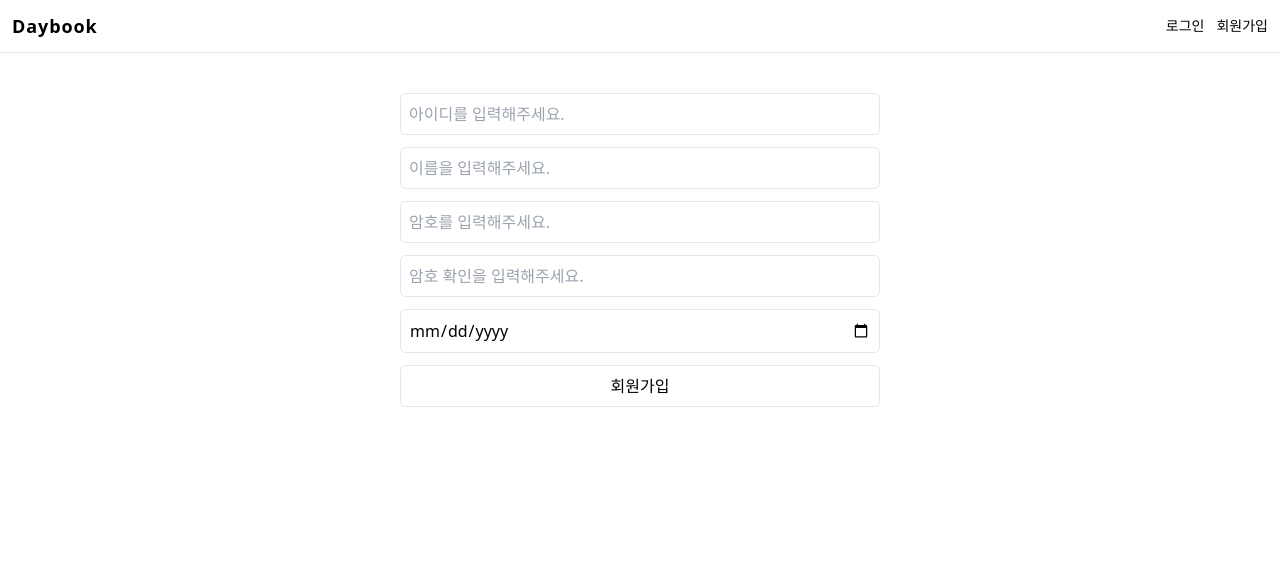
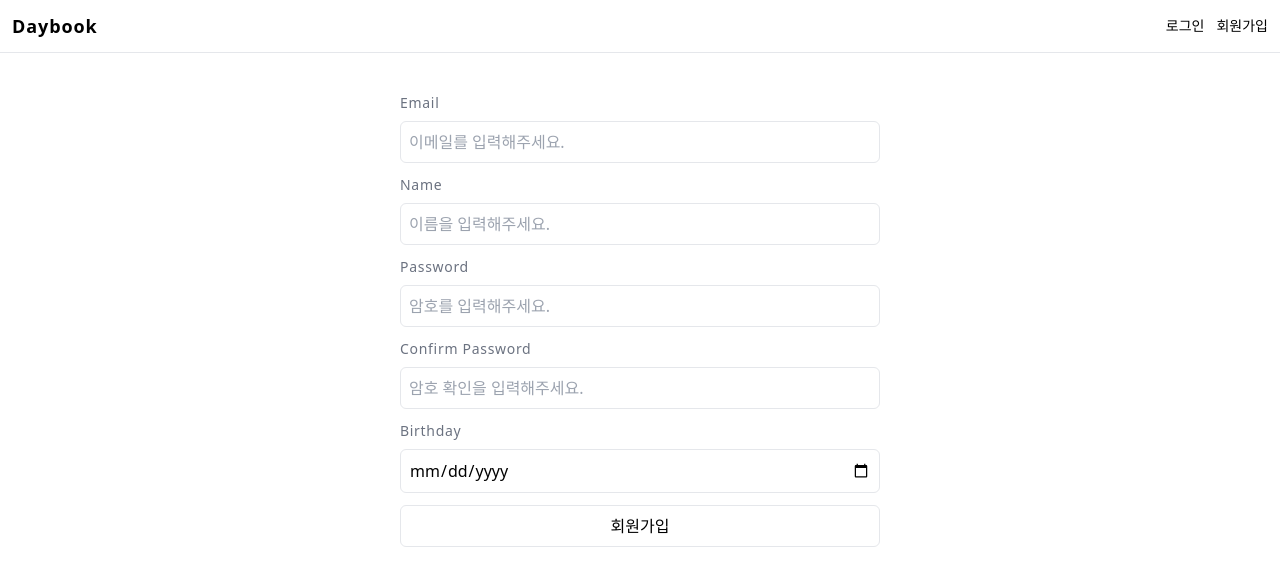
Before and after one commit to code1iners/daybook-frontend-nextjs, a Next.js app: page /auth/sign-up in a window 1280 px wide. Shown: the top 586 px of the page. Built offline with nearby package versions, Linux system fonts and the light colour scheme.

Commit message:
Improved sign up, sign in input by label.

```diff
--- a/components/input.tsx
+++ b/components/input.tsx
@@ -25,22 +25,28 @@ export type InputType =
   | "week";
 
 interface InputProps {
+  htmlId?: string;
   register: UseFormRegisterReturn;
   type?: InputType;
   placeholder?: string;
   errors?: string[];
+  children?: React.ReactNode;
 }
 
 export default function Input({
+  htmlId,
   register,
   type = "text",
   placeholder = "입력창",
   errors,
+  children,
 }: InputProps) {
   return (
     <div className="flex flex-col gap-2">
+      {children}
       {/* Input */}
       <input
+        id={htmlId}
         className="border p-2 rounded-md"
         type={type}
         placeholder={placeholder}
--- a/libs/clients/validators.ts
+++ b/libs/clients/validators.ts
@@ -3,3 +3,5 @@ export const isPasswordValid = (text: string) =>
 
 export const isEmailValid = (text: string) =>
   /\b[\w\.-]+@[\w\.-]+\.\w{2,4}\b/gi.test(text);
+
+export const isFuture = (text: string) => new Date(text).getTime() < Date.now();
--- a/pages/auth/sign-in.tsx
+++ b/pages/auth/sign-in.tsx
@@ -54,16 +54,22 @@ export default function SignIn() {
         onSubmit={handleSubmit(onSubmit)}
       >
         <Input
-          type="text"
-          placeholder="아이디를 입력해주세요."
+          htmlId="input-email"
+          type="email"
+          placeholder="이메일을 입력해주세요."
           register={register("email", {
-            required: "아이디를 입력해주세요.",
+            required: "이메일을 입력해주세요.",
             validate: { isEmailValid },
           })}
           errors={[errors.email?.message ?? ""]}
-        />
+        >
+          <label className="input-label" htmlFor="input-email">
+            email
+          </label>
+        </Input>
 
         <Input
+          htmlId="input-password"
           type="password"
           placeholder="암호를 입력해주세요."
           register={register("password", {
@@ -71,7 +77,11 @@ export default function SignIn() {
             validate: { isPasswordValid },
           })}
           errors={[errors.password?.message ?? ""]}
-        />
+        >
+          <label className="input-label" htmlFor="input-password">
+            password
+          </label>
+        </Input>
 
         <HorizontalSimpleButton text="로그인" />
       </form>
--- a/pages/auth/sign-up.tsx
+++ b/pages/auth/sign-up.tsx
@@ -2,7 +2,11 @@ import { useRouter } from "next/router";
 import { useForm } from "react-hook-form";
 import { axiosClient } from "@/libs/clients/axios";
 import { useProtect } from "@/libs/clients/use-protect";
-import { isEmailValid, isPasswordValid } from "@/libs/clients/validators";
+import {
+  isEmailValid,
+  isPasswordValid,
+  isFuture,
+} from "@/libs/clients/validators";
 import { Environments } from "constants/environments";
 import HorizontalSimpleButton from "@/components/horizontal-simple-button";
 import Input from "@/components/input";
@@ -12,7 +16,7 @@ export interface SignUpForm {
   name: string;
   password: string;
   confirmPassword: string;
-  birthday: string;
+  birthdate: string;
 }
 
 export default function SignUp() {
@@ -34,7 +38,7 @@ export default function SignUp() {
           email: form.email,
           name: form.name,
           password: form.password,
-          birthday: form.birthday,
+          birthdate: form.birthdate,
         }
       );
 
@@ -47,6 +51,7 @@ export default function SignUp() {
       console.error(error);
     }
   };
+  console.log(errors.birthdate);
 
   return (
     <article className="p-10 flex flex-col items-center">
@@ -56,10 +61,11 @@ export default function SignUp() {
       >
         <div className="flex flex-col gap-2">
           <Input
+            htmlId="input-email"
             type="email"
-            placeholder="아이디를 입력해주세요."
+            placeholder="이메일를 입력해주세요."
             register={register("email", {
-              required: "아이디를 입력해주세요.",
+              required: "이메일를 입력해주세요.",
               validate: { isEmailValid },
             })}
             errors={[
@@ -68,22 +74,32 @@ export default function SignUp() {
                 ? "이메일 형식이 올바르지 않습니다."
                 : "",
             ]}
-          />
+          >
+            <label className="input-label" htmlFor="input-email">
+              email
+            </label>
+          </Input>
         </div>
 
         <div className="flex flex-col gap-2">
           <Input
+            htmlId="input-name"
             type="text"
             placeholder="이름을 입력해주세요."
             register={register("name", {
               required: "이름을 입력해주세요.",
             })}
             errors={[errors.name?.message ?? ""]}
-          />
+          >
+            <label className="input-label" htmlFor="input-name">
+              name
+            </label>
+          </Input>
         </div>
 
         <div className="flex flex-col gap-2">
           <Input
+            htmlId="input-password"
             type="password"
             placeholder="암호를 입력해주세요."
             register={register("password", {
@@ -96,11 +112,16 @@ export default function SignUp() {
                 ? "암호는 최소 8자리, 숫자, 대/소문자, 특수문자가 포함되어야 합니다."
                 : "",
             ]}
-          />
+          >
+            <label className="input-label" htmlFor="input-password">
+              password
+            </label>
+          </Input>
         </div>
 
         <div className="flex flex-col gap-2">
           <Input
+            htmlId="input-confirm-password"
             type="password"
             placeholder="암호 확인을 입력해주세요."
             register={register("confirmPassword", {
@@ -111,18 +132,35 @@ export default function SignUp() {
               },
             })}
             errors={[errors.confirmPassword?.message ?? ""]}
-          />
+          >
+            <label className="input-label" htmlFor="input-confirm-password">
+              confirm password
+            </label>
+          </Input>
         </div>
 
         <div className="flex flex-col gap-2">
           <Input
+            htmlId="input-birthdate"
             type="date"
-            placeholder="생일을 입력해주세요."
-            register={register("birthday", {
-              required: "생일을 입력해주세요.",
+            placeholder="생년월일을 입력해주세요."
+            register={register("birthdate", {
+              required: "생년월일을 입력해주세요.",
+              validate: {
+                isFuture,
+              },
             })}
-            errors={[errors.birthday?.message ?? ""]}
-          />
+            errors={[
+              errors.birthdate?.message ?? "",
+              errors.birthdate?.type === "isFuture"
+                ? "생년월일은 미래가 될 수 없습니다."
+                : "",
+            ]}
+          >
+            <label className="input-label" htmlFor="input-birthdate">
+              Birthday
+            </label>
+          </Input>
         </div>
 
         <HorizontalSimpleButton text="회원가입" />
--- a/styles/globals.css
+++ b/styles/globals.css
@@ -13,4 +13,8 @@
   .error-text {
     @apply text-red-500 text-sm;
   }
+
+  .input-label {
+    @apply text-sm text-gray-500 tracking-wider capitalize;
+  }
 }
```
